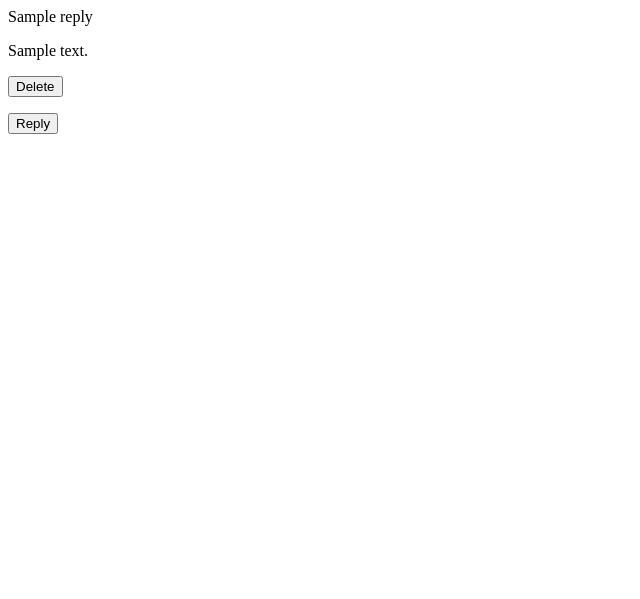
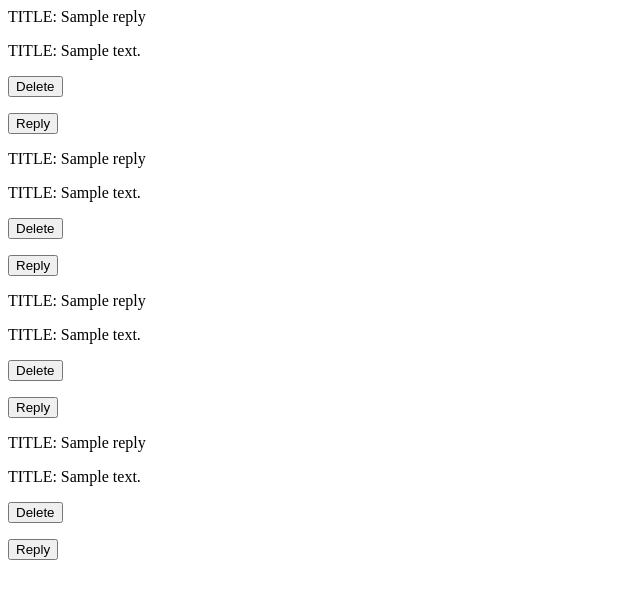
Before and after one commit to oxfos/d2forum, a Django app: template src/templates/partials/partial_post.html in a window 1280 px wide. Shown: the top 599 px of the page, without its empty margins (0-640 px from the left). Run offline with Django 3.2, Linux system fonts and the light colour scheme; tables that the repository leaves empty hold one stand-in row (values such as "Sample post"); the template is opened without the code that fills it: values that come from a table or form of the project are taken from there, most other values are stand-ins (such as "Sample title", 1, 10 or a date in 2020).

Commit message:
Added for loop in partial_post.html to loop over replies.

```diff
--- a/src/templates/partials/partial_post.html
+++ b/src/templates/partials/partial_post.html
@@ -1,5 +1,5 @@
-<p>{{ reply.title }}</p>
-<p>{{ reply.text }}</p>
+<p>TITLE: {{ reply.title }}</p>
+<p>TITLE: {{ reply.text }}</p>
 <form id="post_form" action="{% url 'forum:delete_post' post.pk post.slug %}" method="POST">
     {% csrf_token %}
     <button type="submit" name="delete" value="delete">Delete</button>
@@ -9,6 +9,6 @@
     <button type="submit" name="reply" value="reply">Reply</button>
 </form>
 <p id="reply"></p>
-<!--here loop through replies
-per reply include partial_post
--->
+{% for reply in reply.post_set.all %}
+{% include 'partials/partial_post.html' %}
+{% endfor %}
```
